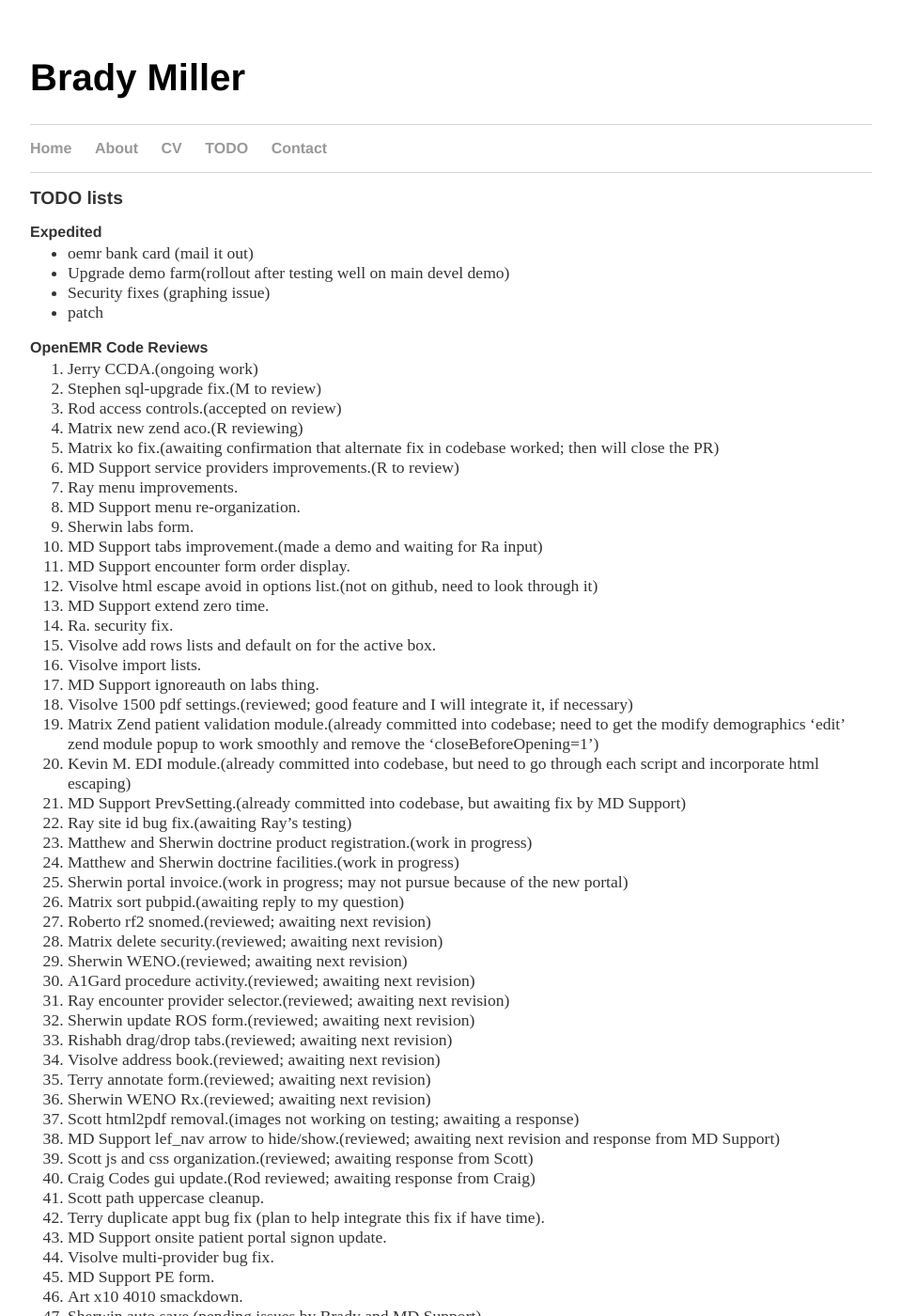
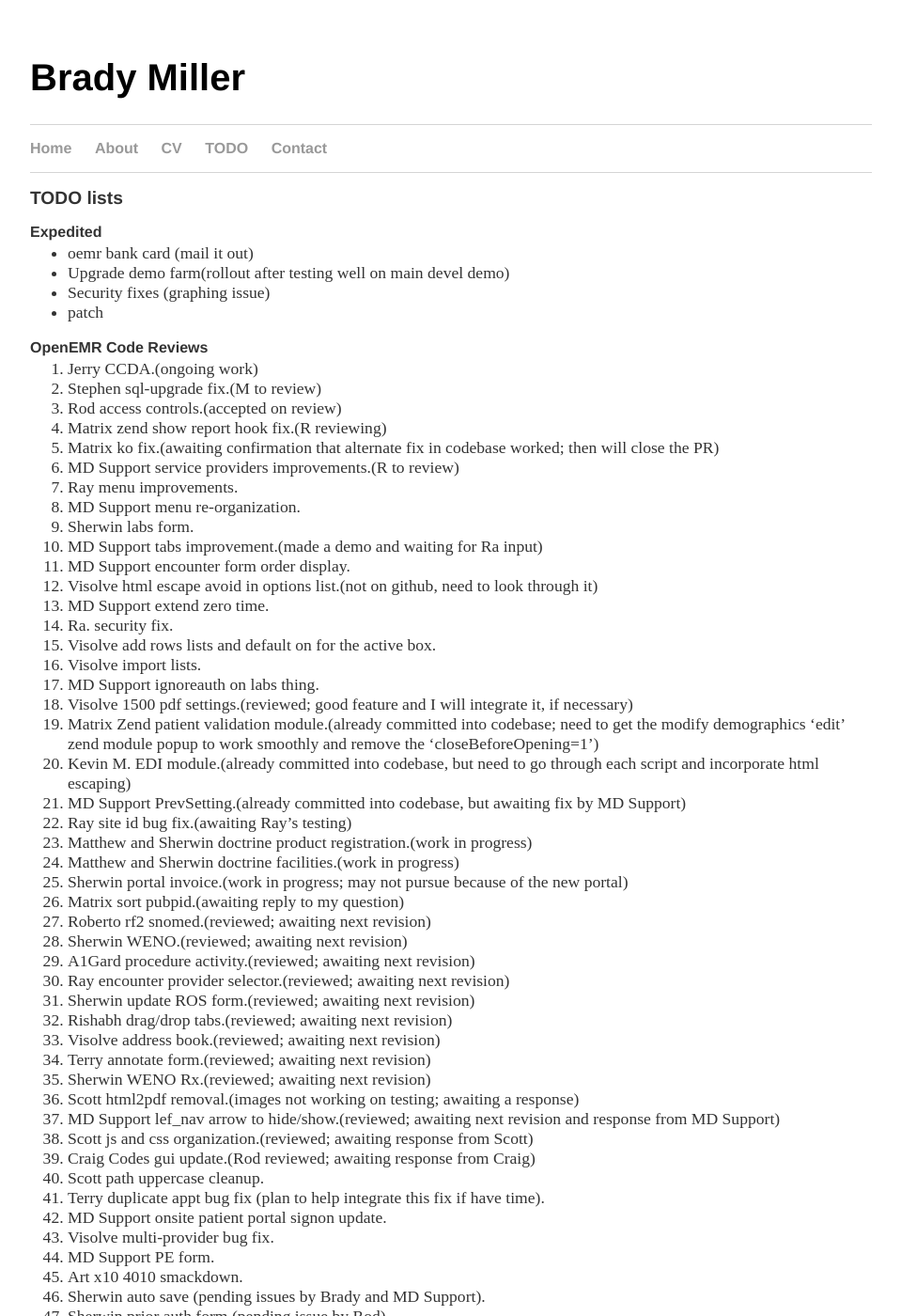
Before and after one commit to bradymiller/bradymiller.github.io, a Jekyll site: the page built from todo/index.md, in a window 1280 px wide and 1400 px high. Shown: the whole window at 94% size, without its empty margins (160-1119 px from the left). Built offline with Jekyll 4.4.1, drawn with Linux system fonts in a browser that asks for light colours; our own code applies the rules of GitHub Pages for plain Markdown files.

Commit message:
Update index.md

```diff
--- a/todo/index.md
+++ b/todo/index.md
@@ -13,7 +13,7 @@
 1. Jerry CCDA.(ongoing work)
 1. Stephen sql-upgrade fix.(M to review)
 1. Rod access controls.(accepted on review)
-1. Matrix new zend aco.(R reviewing)
+1. Matrix zend show report hook fix.(R reviewing)
 1. Matrix ko fix.(awaiting confirmation that alternate fix in codebase worked; then will close the PR)
 1. MD Support service providers improvements.(R to review)
 1. Ray menu improvements.
@@ -37,7 +37,6 @@
 1. Sherwin portal invoice.(work in progress; may not pursue because of the new portal)
 1. Matrix sort pubpid.(awaiting reply to my question)
 1. Roberto rf2 snomed.(reviewed; awaiting next revision)
-1. Matrix delete security.(reviewed; awaiting next revision)
 1. Sherwin WENO.(reviewed; awaiting next revision)
 1. A1Gard procedure activity.(reviewed; awaiting next revision)
 1. Ray encounter provider selector.(reviewed; awaiting next revision)
```
